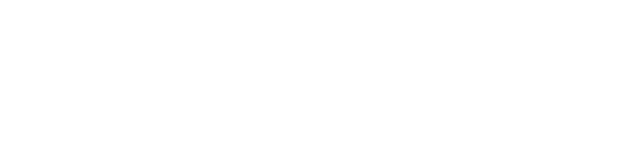
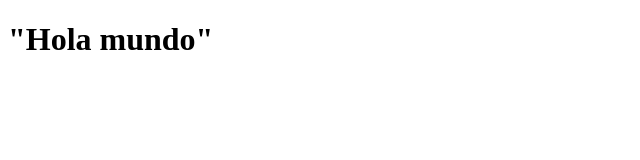
Before and after one commit to AllEX-CARDENAS/PROYECTO-EJEMPLO, a plain HTML site: page index.html in a window 1280 px wide. Shown: the whole page, without its empty margins (0-640 px from the left). Drawn offline with Linux system fonts and the light colour scheme.

Commit message:
Update index.html

```diff
--- a/index.html
+++ b/index.html
@@ -4,6 +4,9 @@
     <meta charset="UTF-8">
     <meta name="viewport" content="width=device-width, initial-scale=1.0">
     <title>Document</title>
+    <h1>
+        "Hola mundo"
+    </h1>
 </head>
 <body>
 
```
